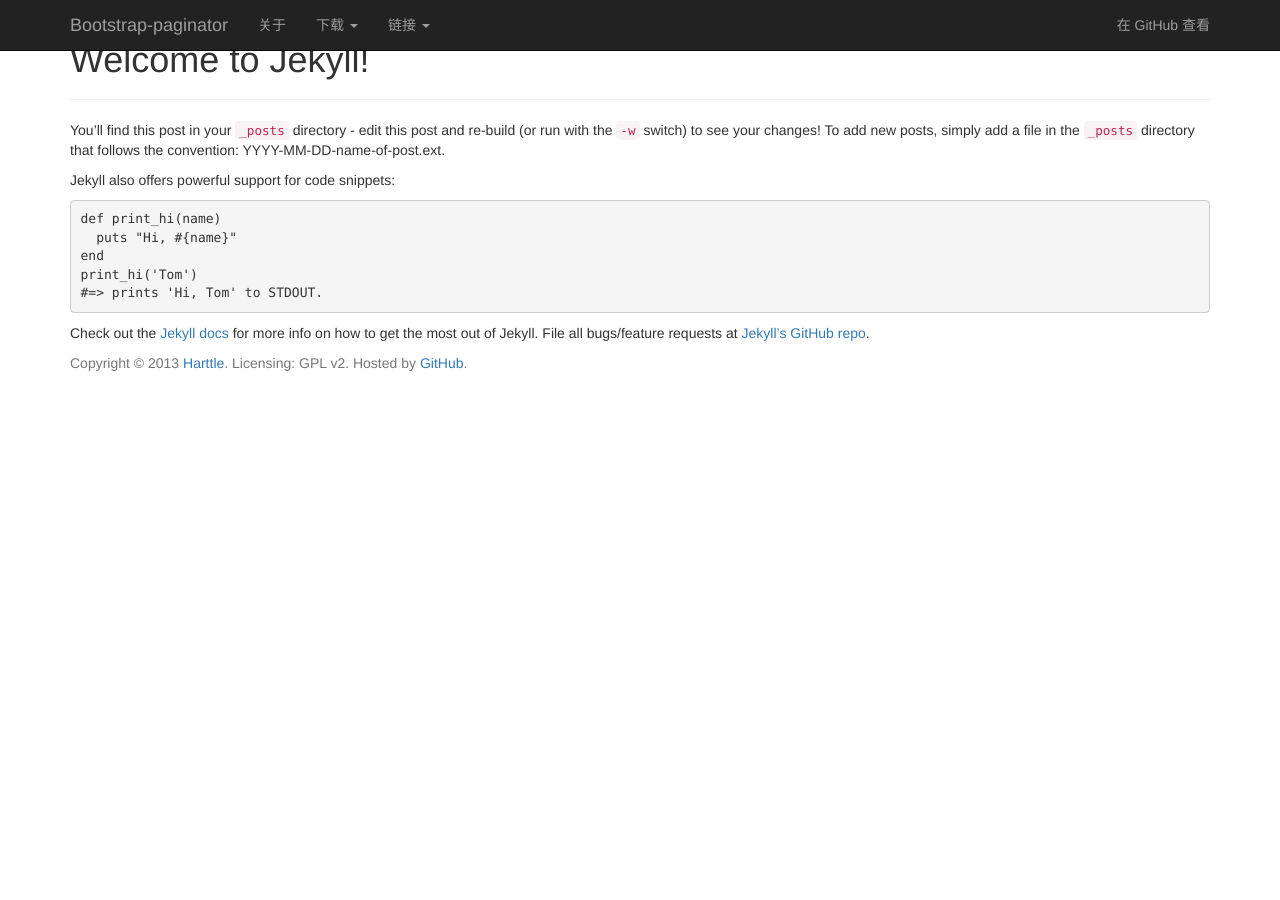
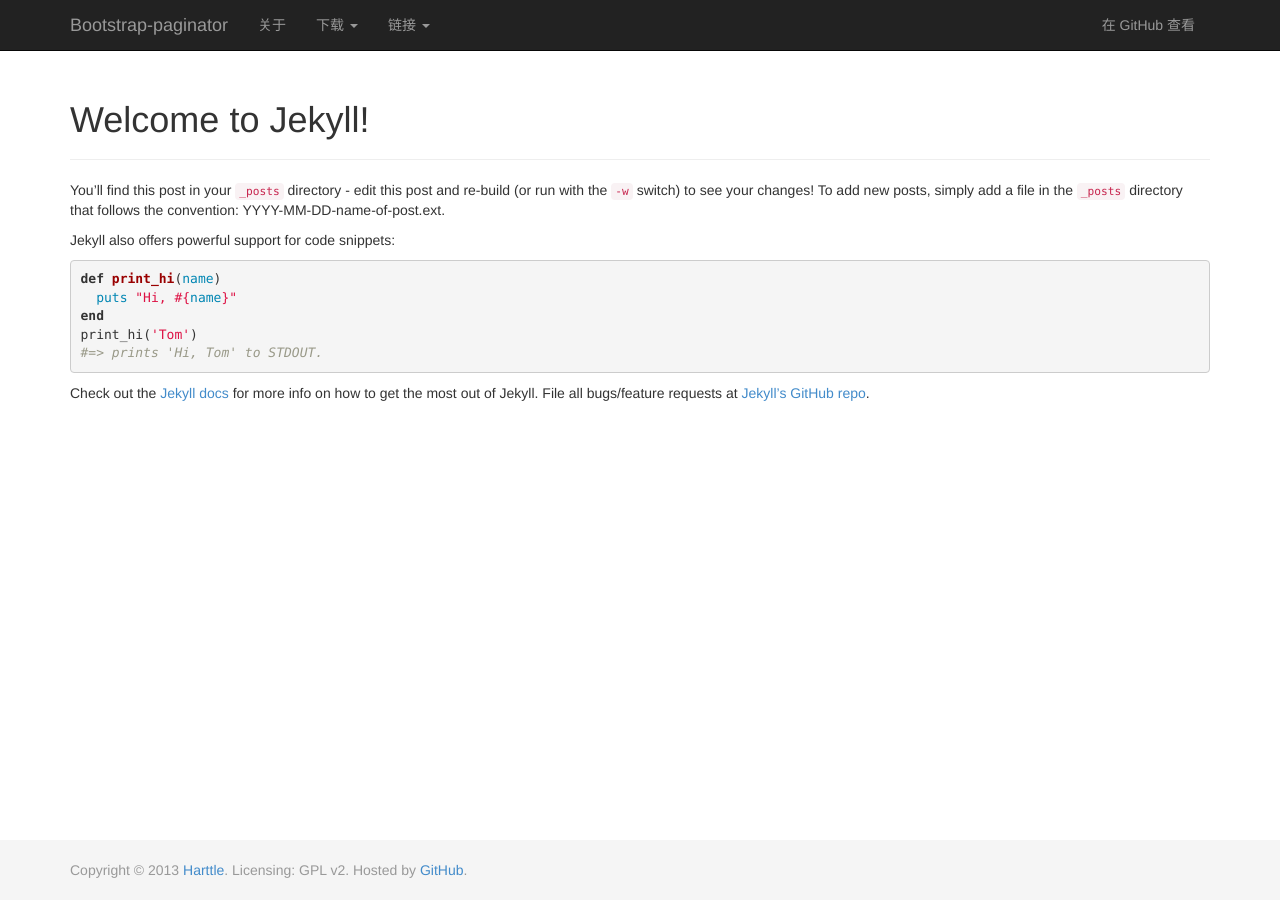
Before and after one commit to HansBug/bootstrap-paginator, a Jekyll site: the page built from _posts/2013-10-12-welcome-to-jekyll.markdown, in a window 1280 px wide. Built offline with Jekyll 4.4.1, drawn with Linux system fonts in a browser that asks for light colours; nearby versions of some CDN libraries; library files that are not in the unit come from our copies; Markdown is read by kramdown in place of the engine named in the settings.

Commit message:
Update default.html

```diff
--- a/_layouts/default.html
+++ b/_layouts/default.html
@@ -7,12 +7,13 @@
     <meta name="viewport" content="width=device-width, initial-scale=1.0">
 
     <!-- Bootstrap -->
-    <link href="./assets/bootstrap-3.0.0/css/bootstrap.min.css" rel="stylesheet" media="screen">
+    <link href="/assets/bootstrap-3.0.0/css/bootstrap.min.css" rel="stylesheet" media="screen">
 
     <!-- Custom styles  -->
-    <link href="./assets/css/sticky-footer-navbar.css" rel="stylesheet">
-    <link href="./assets/css/main.css" rel="stylesheet">
-    <link href="./assets/css/syntax.css" rel="stylesheet">
+    <link href="/assets/css/sticky-footer-navbar.css" rel="stylesheet">
+    <link href="/assets/css/main.css" rel="stylesheet">
+    <link href="/assets/css/syntax.css" rel="stylesheet">
+    <link rel="shortcut icon" href="/assets/img/favicon.png">
 
     <!-- HTML5 shim and Respond.js IE8 support of HTML5 elements and media queries -->
     <!--[if lt IE 9]>
```
